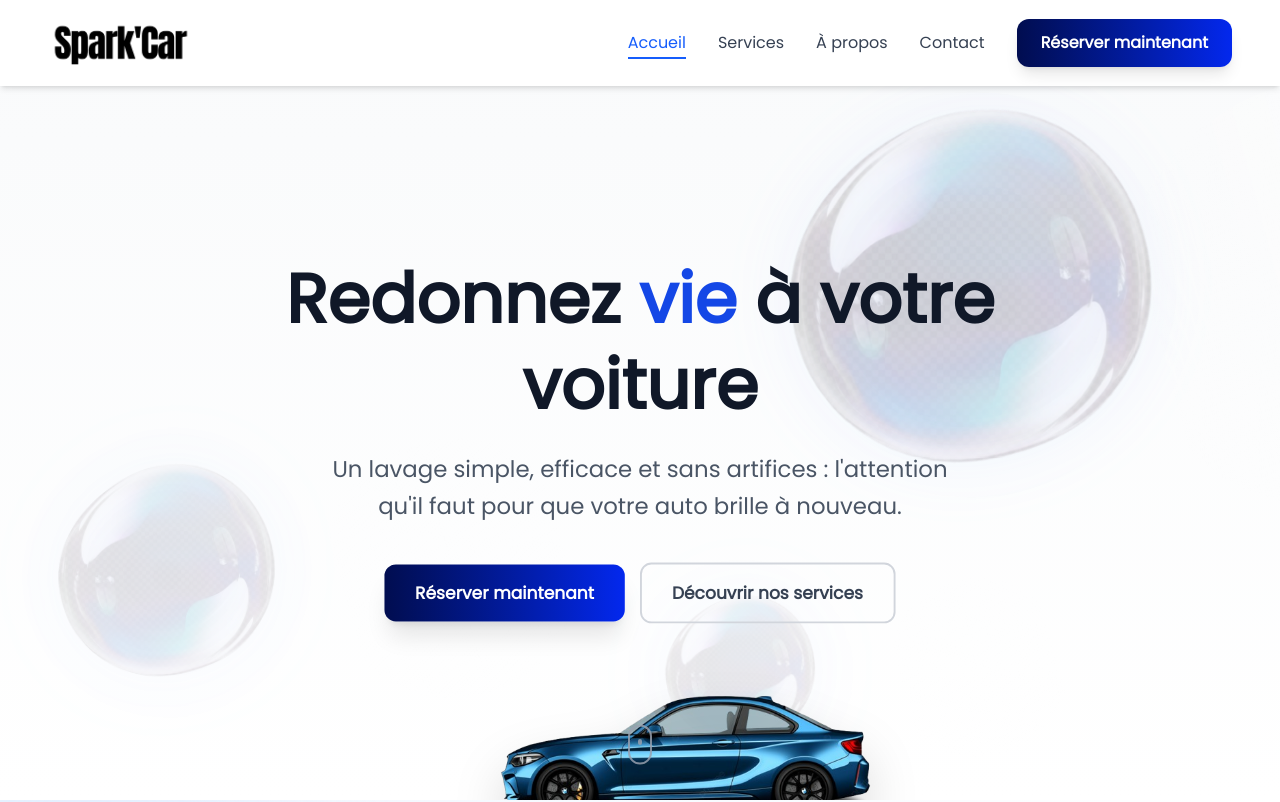
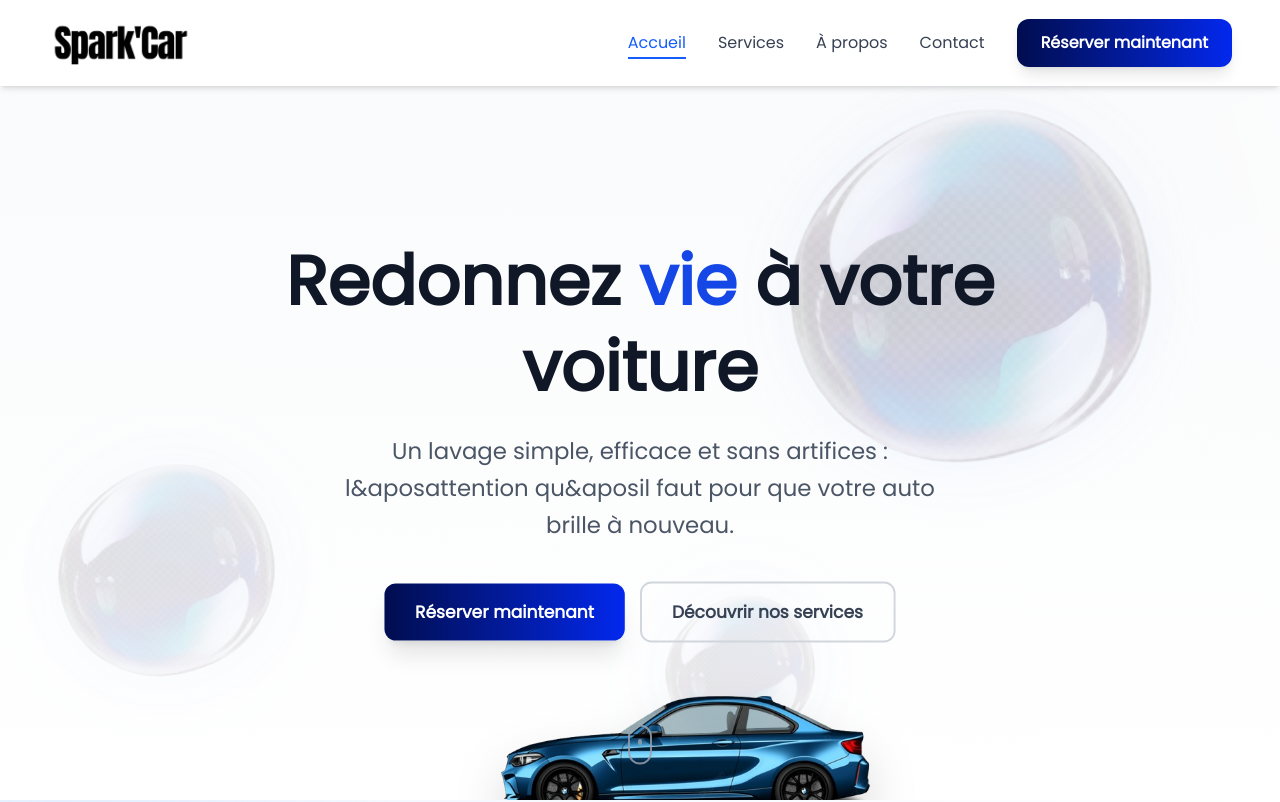
Before and after one commit to 0tsuro/SparkCar, a Next.js app: page / in a window 1280 px wide. Shown: the top 802 px of the page. Built offline with nearby package versions, Linux system fonts and the light colour scheme.

Commit message:
fix &apos

```diff
--- a/app/page.tsx
+++ b/app/page.tsx
@@ -96,7 +96,7 @@ export default function HomePage() {
         >
           <Image
             src="/logo.png"
-            alt="Spark'Car Logo"
+            alt="Spark&aposCar Logo"
             width={150}
             height={150}
             className="w-32 lg:w-36 h-auto"
@@ -264,8 +264,8 @@ export default function HomePage() {
             transition={{ duration: 0.8, delay: 0.4 }}
             className="text-lg md:text-xl lg:text-2xl text-gray-600 max-w-2xl mx-auto mb-10 leading-relaxed"
           >
-            Un lavage simple, efficace et sans artifices : l'attention qu'il
-            faut pour que votre auto brille à nouveau.
+            Un lavage simple, efficace et sans artifices : l&aposattention
+            qu&aposil faut pour que votre auto brille à nouveau.
           </motion.p>
 
           <motion.div
```
